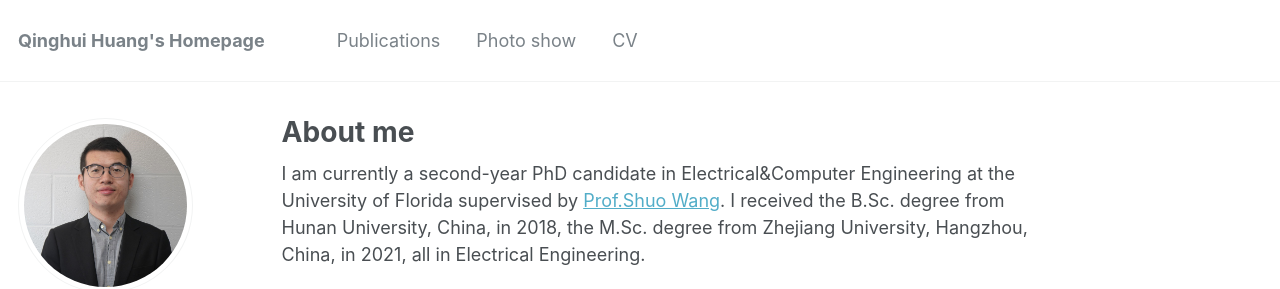
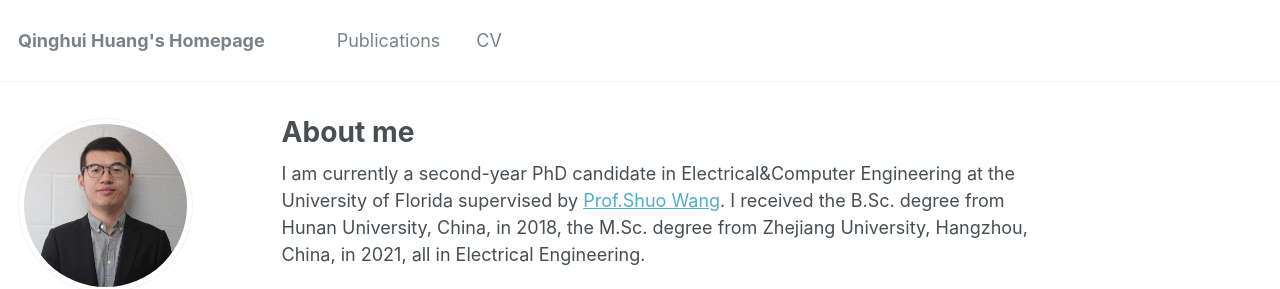
Before and after one commit to slionnnnnn/yanwenlai, a Jekyll site: the page built from _pages/about.md, in a window 1280 px wide and 900 px high. Shown: the top 289 px of the window. Built offline with Jekyll 4.4.1, drawn with Linux system fonts in a browser that asks for light colours.

Commit message:
Update navigation.yml

```diff
--- a/_data/navigation.yml
+++ b/_data/navigation.yml
@@ -9,8 +9,6 @@ main:
 #  - title: "Teaching"
 #   url: /teaching/
 
-  - title: "Photo show"
-    url: /portfolio/
 
 #  - title: "News"
 #    url: /year-archive/
```
